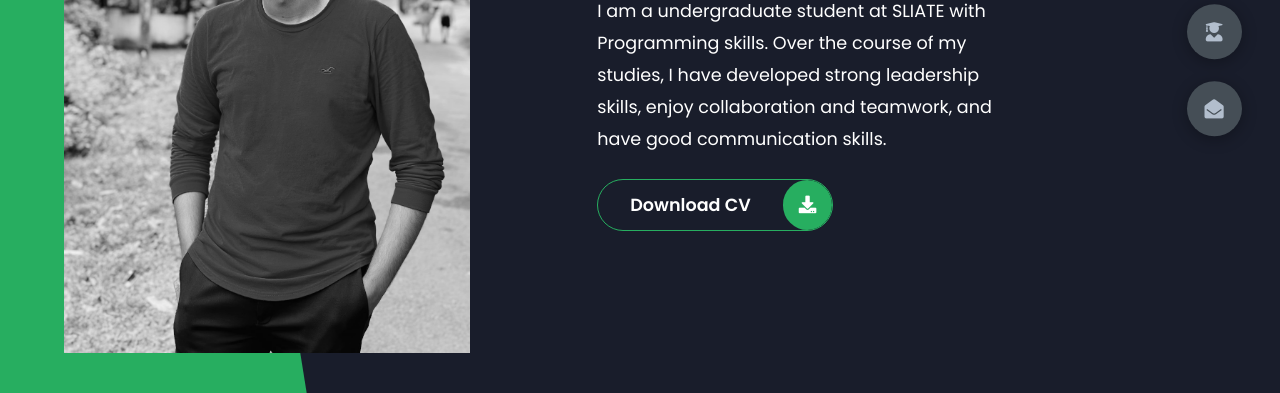
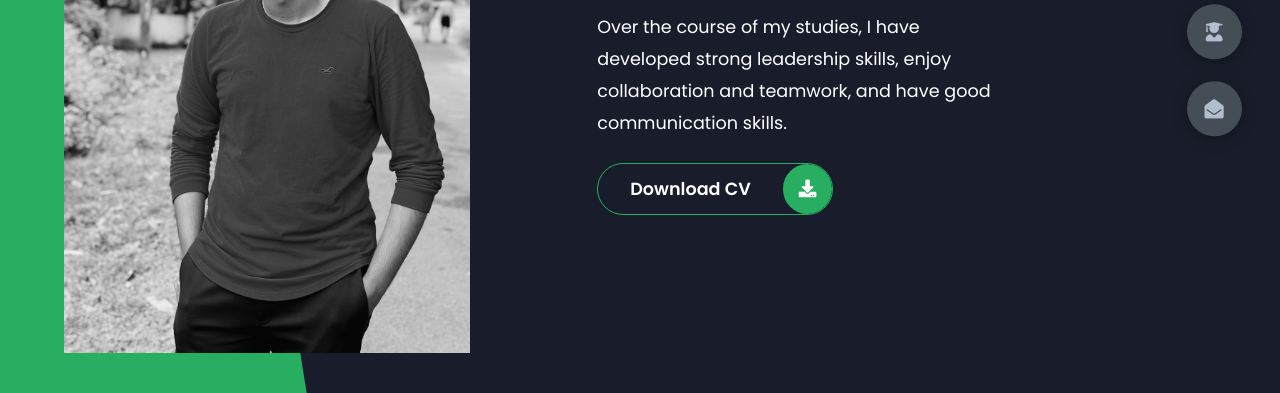
Before and after one commit to saitejainampudi/Port, a plain HTML site: page index.html in a window 1280 px wide. Shown: the part 407-800 px from the top of the page. Drawn offline with Linux system fonts and the light colour scheme.

Commit message:
Update index.html

```diff
--- a/index.html
+++ b/index.html
@@ -28,8 +28,7 @@
                     Undergraduate.
                 </h1>
                 <p>
-                    I am a undergraduate student at SLIATE with
-                    Programming skills. Over the course of my studies, I have
+                 Over the course of my studies, I have
                     developed strong leadership skills, enjoy collaboration
                     and teamwork, and have good communication skills.
                 </p>
```
